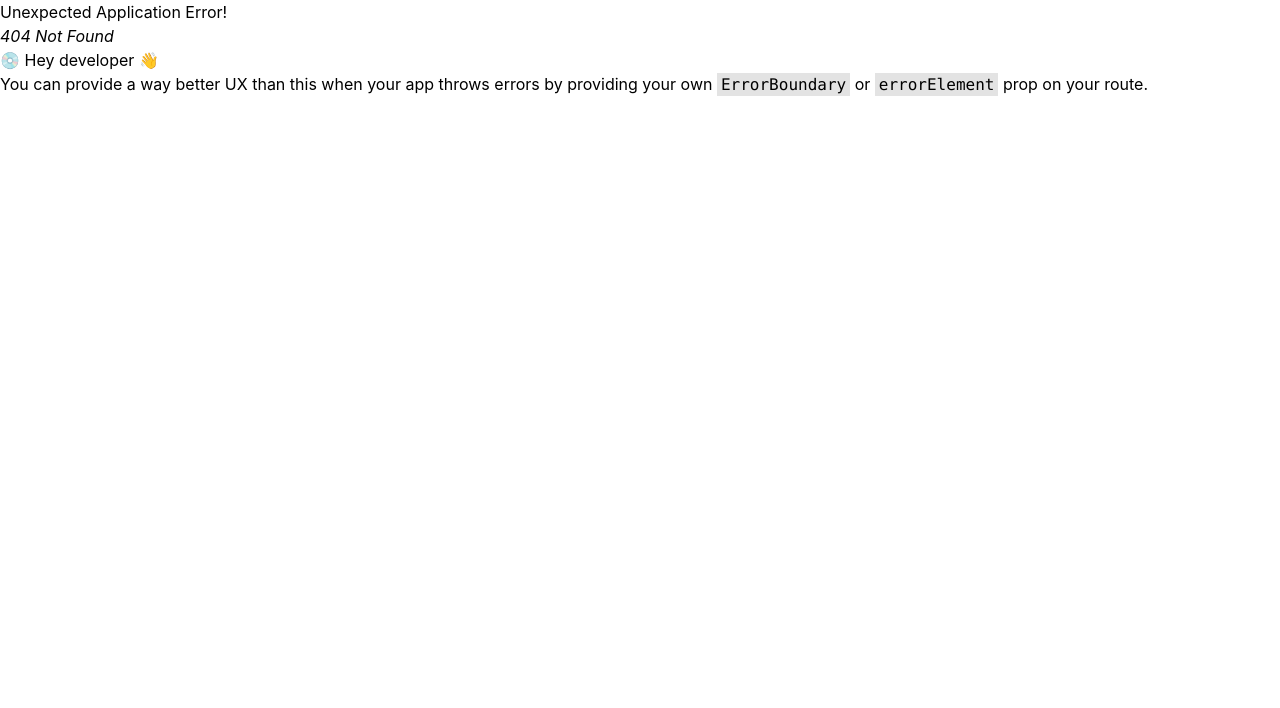
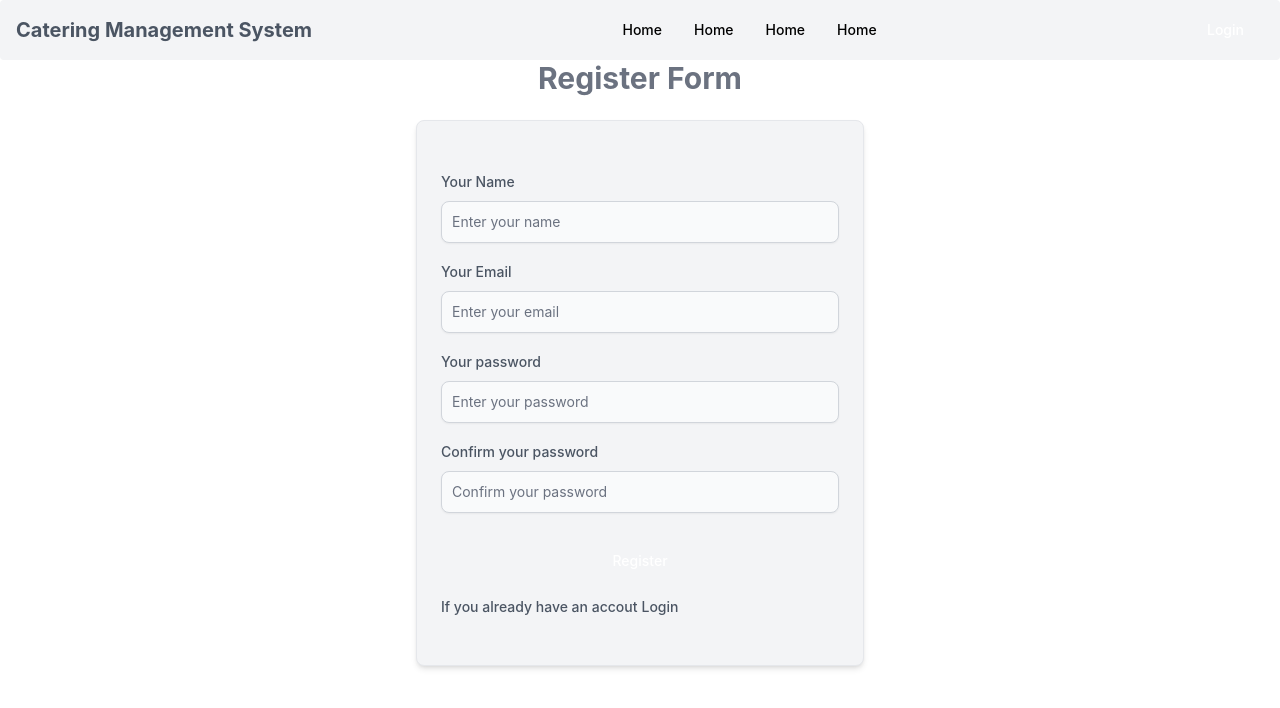
Before and after one commit to nyeinhsuthwe/catering, a React (Vite) app: page /register in a window 1280 px wide. Before the commit this address had no page. Shown: the top 708 px of the page. Built offline with nearby package versions, Linux system fonts and the light colour scheme.

Commit message:
login register form

```diff
--- a/src/Pages/Login.jsx
+++ b/src/Pages/Login.jsx
@@ -1,8 +1,41 @@
 import React from 'react'
+import { Card } from "flowbite-react";
+import { Button, Label, TextInput } from "flowbite-react";
+import { Link } from 'react-router-dom';
+
 
 const Login = () => {
   return (
-    <div>Hi</div>
+    <div className=''>
+      <h3 className='text-3xl font-bold mt-23 text-gray-500 text-center'>Login Form</h3>
+      <Card className='max-w-md mt-6 mx-auto bg-gray-100'>
+      <div className='items-center '>
+      <form className="flex mx-auto mt-6 mb-6 max-w-md flex-col gap-4">
+
+      <div>
+        <div className="mb-2 block ">
+          <Label htmlFor="password2" className='text-gray-600'>Your Email</Label>
+        </div>
+        <TextInput id="password2" placeholder="Enter your email" type="password" required shadow />
+      </div>
+      <div>
+        <div className="mb-2 block">
+          <Label htmlFor="password2" className='text-gray-600'>Your password</Label>
+        </div>
+        <TextInput id="password2" placeholder="Enter your password" type="password" required shadow />
+      </div>
+      <Button type="submit" className='mt-3'>Login</Button>
+      <div className="flex items-center gap-2">
+        <Label htmlFor="agree" className="flex text-gray-600">
+          If you don't have an accout
+          <Link to="/register" className="text-cyan-600 hover:underline dark:text-cyan-500 ms-1"> Register</Link>
+        </Label>
+      </div>
+    </form>
+    </div>
+    </Card>
+    </div>
+
   )
 }
 
--- /dev/null
+++ b/src/Pages/Register.jsx
@@ -0,0 +1,56 @@
+import React from 'react'
+import { Card } from "flowbite-react";
+import { Button, Label, TextInput } from "flowbite-react";
+import { Link } from 'react-router-dom';
+
+
+const Register = () => {
+  return (
+    <div className=''>
+      <h3 className='text-3xl font-bold mt-17 text-gray-500 text-center'>Register Form</h3>
+      <Card className='max-w-md mt-6 mx-auto bg-gray-100'>
+      <div className='items-center '>
+      <form className="flex mx-auto mt-6 mb-6 max-w-md flex-col gap-4">
+        <div>
+        <div className="mb-2 block ">
+          <Label htmlFor="name" className='text-gray-600'>Your Name</Label>
+        </div>
+        <TextInput id="name" placeholder="Enter your name" type="name" required shadow />
+      </div>
+
+      <div>
+        <div className="mb-2 block ">
+          <Label htmlFor="email" className='text-gray-600'>Your Email</Label>
+        </div>
+        <TextInput id="email" placeholder="Enter your email" type="email" required shadow />
+      </div>
+      <div>
+        <div className="mb-2 block">
+          <Label htmlFor="password" className='text-gray-600'>Your password</Label>
+        </div>
+        <TextInput id="password" placeholder="Enter your password" type="password" required shadow />
+      </div>
+      <div>
+        <div className="mb-2 block">
+          <Label htmlFor="password2" className='text-gray-600'>Confirm your password</Label>
+        </div>
+        <TextInput id="password2" placeholder="Confirm your password" type="password" required shadow />
+      </div>
+      <Button type="submit" className='mt-3'>Register</Button>
+      <div className="flex items-center gap-2">
+        <Label htmlFor="agree" className="flex text-gray-600">
+          If you already have an accout
+          <Link to="/login" className="text-cyan-600 hover:underline dark:text-cyan-500 ms-1">
+            Login
+          </Link>
+        </Label>
+      </div>
+    </form>
+    </div>
+    </Card>
+    </div>
+
+  )
+}
+
+export default Register
--- a/src/components/ui/Nav.jsx
+++ b/src/components/ui/Nav.jsx
@@ -1,4 +1,6 @@
 import React from "react";
+import { Link } from 'react-router-dom';
+
 import {
   Button,
   Navbar,
@@ -13,23 +15,20 @@ const Nav = () => {
     <div className="">
       <Navbar fluid rounded className="bg-gray-100">
         <NavbarBrand href="https://flowbite-react.com">
-        <i className="fa-solid fa-utensils text-xl mr-3 fa-2x text-orange-500"></i>
-          <span className="self-center whitespace-nowrap text-xl font-semibold dark:text-white">
+        {/* <i class="fa-solid fa-pizza-slice text-xl mr-3 fa-2x text-orange-500"></i> */}
+          <span className="self-center whitespace-nowrap text-xl text-gray-600 font-bold dark:text-white">
             Catering Management System
           </span>
         </NavbarBrand>
         <div className="flex md:order-2">
-        <Button>Login</Button>
+        <Button className="">Login</Button>
         <NavbarToggle />
       </div>
         <NavbarCollapse>
-          <NavbarLink href="#" active>
-            Home
-          </NavbarLink>
-          <NavbarLink href="#">About</NavbarLink>
-          <NavbarLink href="#">Services</NavbarLink>
-          <NavbarLink href="#">Pricing</NavbarLink>
-          <NavbarLink href="#">Contact</NavbarLink>
+          <Link to="/">Home</Link>
+          <Link to="/">Home</Link>
+          <Link to="/">Home</Link>
+          <Link to="/">Home</Link>
         </NavbarCollapse>
       </Navbar>
     </div>
--- /dev/null
+++ b/src/components/ui/SideBar.jsx
@@ -0,0 +1,9 @@
+import React from 'react'
+
+const SideBar = () => {
+  return (
+    <div>SideBar</div>
+  )
+}
+
+export default SideBar
--- a/src/routes/Route.jsx
+++ b/src/routes/Route.jsx
@@ -2,6 +2,7 @@ import { createBrowserRouter } from "react-router-dom";
 import AuthLayout from "../Layout/Authlayout";
 import Home from "../Pages/Home";
 import Login from "../Pages/Login";
+import Register from "../Pages/Register";
 
 
 
@@ -17,6 +18,10 @@ const router = createBrowserRouter ([
         {
             path : '/login',
             element : <Login/>
+        },
+        {
+            path : '/register',
+            element : <Register/>
         }
     ]
 }
```
